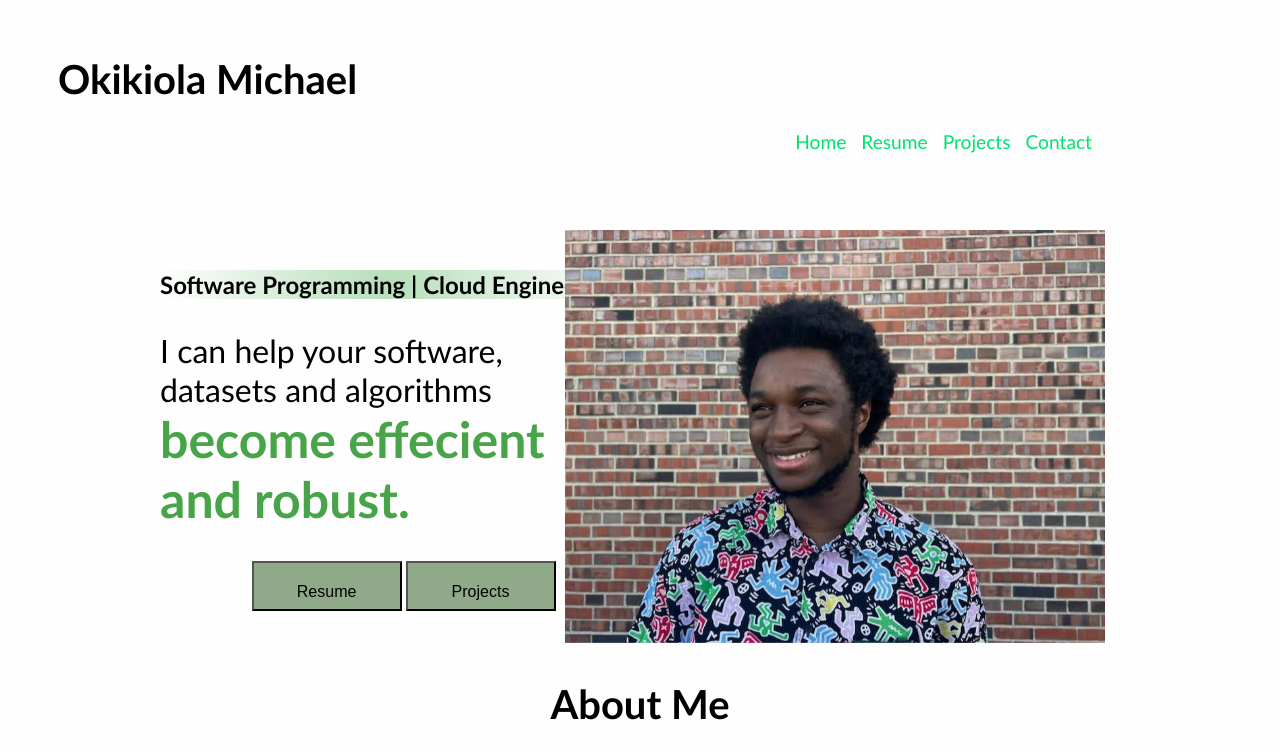
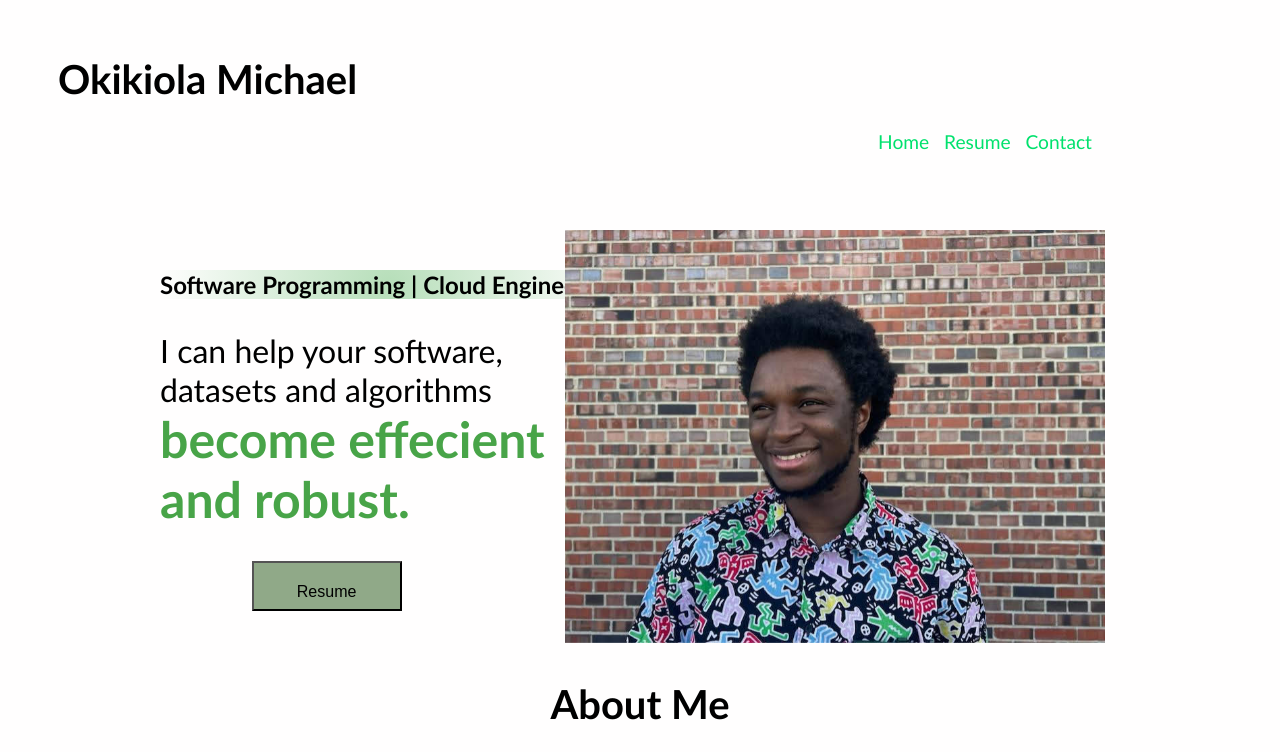
Before and after one commit to Goopilis/Goopilis.github.io, a plain HTML site: page Okikiola/index.html in a window 1280 px wide. Shown: the top 752 px of the page. Drawn offline with Linux system fonts and the light colour scheme.

Commit message:
Silence the project page for now

```diff
--- a/Okikiola/index.html
+++ b/Okikiola/index.html
@@ -15,7 +15,7 @@
         <span> <h1>Okikiola Michael</h1><ul style = "text-align: right; padding-right:170px;">
            <a href = "index.html"><li> Home  </a></li>
            <a href = "resume.html"><li> Resume  </a></li>
-           <a href = "projects.html"><li> Projects  </a></li>
+           <!--<a href = "projects.html"><li> Projects  </a></li>-->
            <a href = "contact.html"><li> Contact  </a></li>
         </ul>
     </header>
@@ -31,7 +31,7 @@
             and robust.</span> </p>
             <span style = "padding-left: 20%;">
             <a href = resume.html><button id="resumeButton" class = "customButton" type="button">Resume</button></a>
-            <a href = projects.html><button id ="projButton" class = "customButton" type="button">Projects</button></a>
+           <!--<a href = projects.html><button id ="projButton" class = "customButton" type="button">Projects</button></a>-->
         </span>
         </span>
 
```
Also changed, not shown: Okikiola/contact.html (+1 -1 lines), Okikiola/resume.html (+1 -1 lines).
